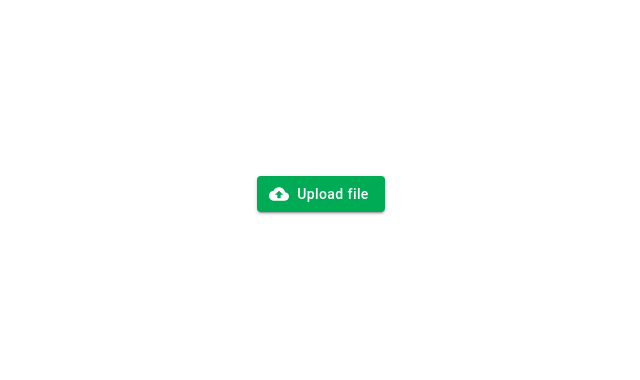
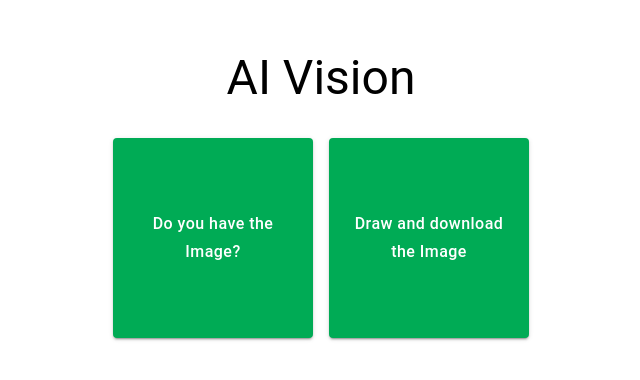
Before and after one commit to knowankit/openai-playbook, a Next.js app: page /ui-to-html in a window 1280 px wide. Shown: the part 206-586 px from the top of the page, without its empty margins (319-959 px from the left). Built offline with nearby package versions, Linux system fonts and the light colour scheme; a web font is replaced by a local one.

Commit message:
feat: add editor

```diff
--- a/package.json
+++ b/package.json
@@ -15,6 +15,7 @@
     "@mui/icons-material": "^5.14.1",
     "@mui/lab": "^5.0.0-alpha.138",
     "@mui/material": "^5.13.5",
+    "@tldraw/tldraw": "^2.0.0-alpha.18",
     "axios": "^1.6.0",
     "debounce": "^1.2.1",
     "eslint": "8.43.0",
--- a/src/pages/api/generate-vision.ts
+++ b/src/pages/api/generate-vision.ts
@@ -28,7 +28,7 @@ const systemPrompt = `You are an proficient Material UI developer. A user will p
 if you need to insert an image, use placehold.co to create a placeholder image. Respond only with the html file.`;
 
 
-const getImage = async (base64Image) => {
+const getImage = async (base64Image: any) => {
   const response = await openai.chat.completions.create({
     model: "gpt-4-vision-preview",
     max_tokens: 4096,
--- a/src/pages/ui-to-html.tsx
+++ b/src/pages/ui-to-html.tsx
@@ -1,8 +1,10 @@
 import React, { useState, ChangeEvent } from "react";
-import { Button, Box } from "@mui/material";
+import { Button, Box, Typography } from "@mui/material";
 import ImageSkeleton from "@/components/image-generation/image-skeleton";
 import CloudUploadIcon from "@mui/icons-material/CloudUpload";
 import { styled } from "@mui/material/styles";
+import "@tldraw/tldraw/tldraw.css";
+import { Tldraw } from "@tldraw/tldraw";
 
 const VisuallyHiddenInput = styled("input")({
   clip: "rect(0 0 0 0)",
@@ -19,6 +21,7 @@ const VisuallyHiddenInput = styled("input")({
 const ImageGeneration = () => {
   const [base64Image, setBase64Image] = useState("");
   const [isLoading, setLoading] = useState(false);
+  const [view, setView] = useState<"draw" | "upload" | "">("");
 
   const handleFileUpload = (event: ChangeEvent<HTMLInputElement>) => {
     const file = event.target.files?.[0];
@@ -53,15 +56,8 @@ const ImageGeneration = () => {
     console.log("response", result);
   };
 
-  return (
-    <Box
-      display="flex"
-      alignItems="center"
-      justifyContent="center"
-      flexDirection="column"
-      height="100vh"
-      width="100vw"
-    >
+  const WithImageControls = () => (
+    <>
       <Button
         component="label"
         variant="contained"
@@ -103,8 +99,76 @@ const ImageGeneration = () => {
           />
         </Box>
       )}
-    </Box>
+    </>
   );
+
+  const defaultButtonStyle = {
+    textTransform: "none",
+    height: "200px",
+    width: "200px",
+    fontSize: "1rem"
+  };
+
+  if (!view) {
+    return (
+      <Box
+        display="flex"
+        alignItems="center"
+        justifyContent="center"
+        flexDirection="column"
+        height="100vh"
+        width="100vw"
+      >
+        <Typography variant="h3">AI Vision</Typography>
+        <Box display="flex" alignItems="center" justifyContent="center" mt={4}>
+          <Button
+            variant="contained"
+            sx={defaultButtonStyle}
+            onClick={() => setView("upload")}
+          >
+            Do you have the Image?
+          </Button>
+          <Button
+            variant="contained"
+            sx={{ ...defaultButtonStyle, ml: 2 }}
+            onClick={() => setView("draw")}
+          >
+            Draw and download the Image
+          </Button>
+        </Box>
+      </Box>
+    );
+  }
+
+  if (view === "draw") {
+    return (
+      <Box
+        display="flex"
+        alignItems="center"
+        justifyContent="center"
+        flexDirection="column"
+        height="100vh"
+        width="100vw"
+      >
+        <Tldraw />
+      </Box>
+    );
+  }
+
+  if (view === "upload") {
+    return (
+      <Box
+        display="flex"
+        alignItems="center"
+        justifyContent="center"
+        flexDirection="column"
+        height="100vh"
+        width="100vw"
+      >
+        <WithImageControls />
+      </Box>
+    );
+  }
 };
 
 export default ImageGeneration;
```
Also changed, not shown: 1 other file (tests, documents, lock files or other folders).
